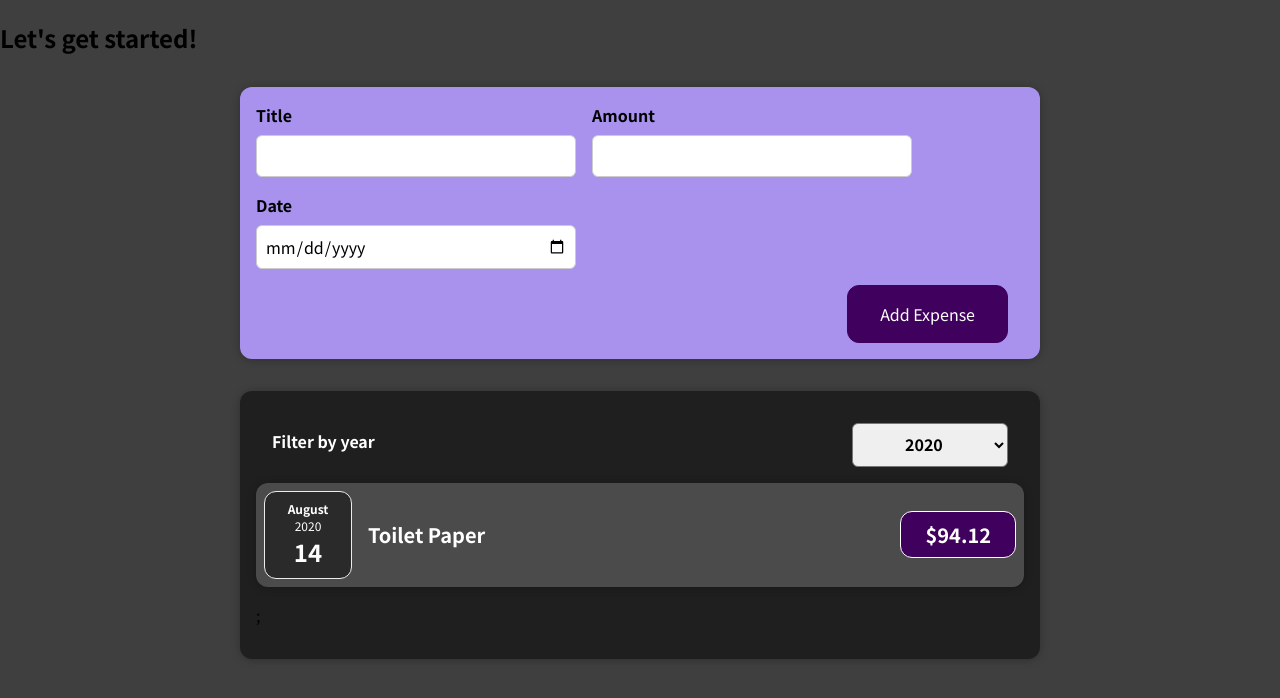
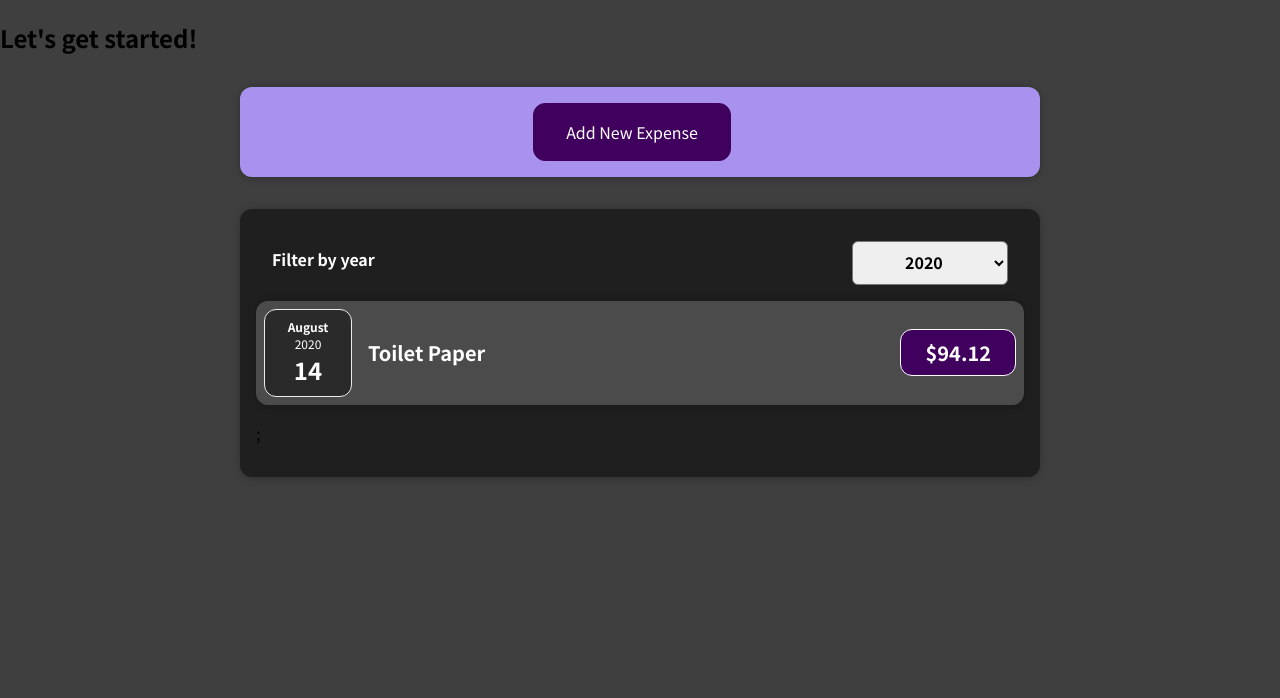
Before and after one commit to IS-Projects/expenses-react, a React (Create React App) app: page / in a window 1280 px wide. Shown: the top 698 px of the page. Built offline with nearby package versions, Linux system fonts and the light colour scheme.

Commit message:
show/no show form initial solution

```diff
--- a/src/components/NewExpense/ExpenseForm.js
+++ b/src/components/NewExpense/ExpenseForm.js
@@ -1,7 +1,7 @@
 import { useState } from "react";
 import "./ExpenseForm.css";
 
-const ExpenseForm = ({ onSaveExpenseData }) => {
+const ExpenseForm = ({ onSaveExpenseData, onDisplayForm }) => {
   const [enteredTitle, setEnteredTitle] = useState("");
   const [enteredAmount, setEnteredAmount] = useState("");
   const [enteredDate, setEnteredDate] = useState("");
@@ -75,7 +75,15 @@ const ExpenseForm = ({ onSaveExpenseData }) => {
         </div>
       </div>
       <div className="new-expense__actions">
-        <button>Add Expense</button>
+        <button
+          type="button"
+          onClick={() => {
+            onDisplayForm(false);
+          }}
+        >
+          Cancel
+        </button>
+        <button type="submit">Add Expense</button>
       </div>
     </form>
   );
--- a/src/components/NewExpense/NewExpense.js
+++ b/src/components/NewExpense/NewExpense.js
@@ -1,5 +1,6 @@
 import "./NewExpense.css";
 import ExpenseForm from "./ExpenseForm";
+import { useState } from "react";
 
 const NewExpense = ({ onAddExpense }) => {
   const saveExpenseDataHandler = (enteredExpenseData) => {
@@ -9,9 +10,23 @@ const NewExpense = ({ onAddExpense }) => {
     };
     onAddExpense(expenseData);
   };
+
+  const [showForm, setShowForm] = useState(false);
+
+  const showFormHandler = () => {
+    setShowForm(true);
+    console.log("button clicked!");
+  };
+
   return (
     <div className="new-expense">
-      <ExpenseForm onSaveExpenseData={saveExpenseDataHandler} />
+      {!showForm && <button onClick={showFormHandler}>Add New Expense</button>}
+      {showForm && (
+        <ExpenseForm
+          onSaveExpenseData={saveExpenseDataHandler}
+          onDisplayForm={setShowForm}
+        />
+      )}
     </div>
   );
 };
```
Also changed, not shown: 1 other file (tests, documents, lock files or other folders).
